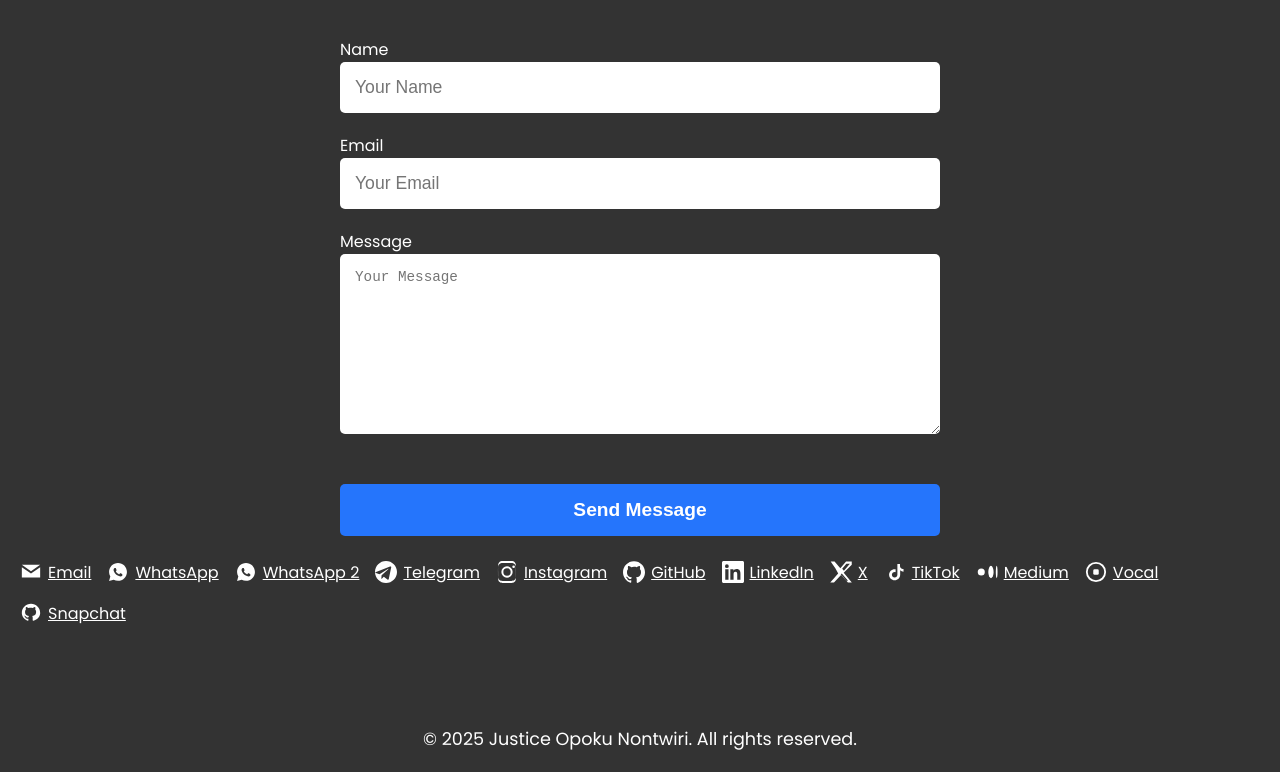
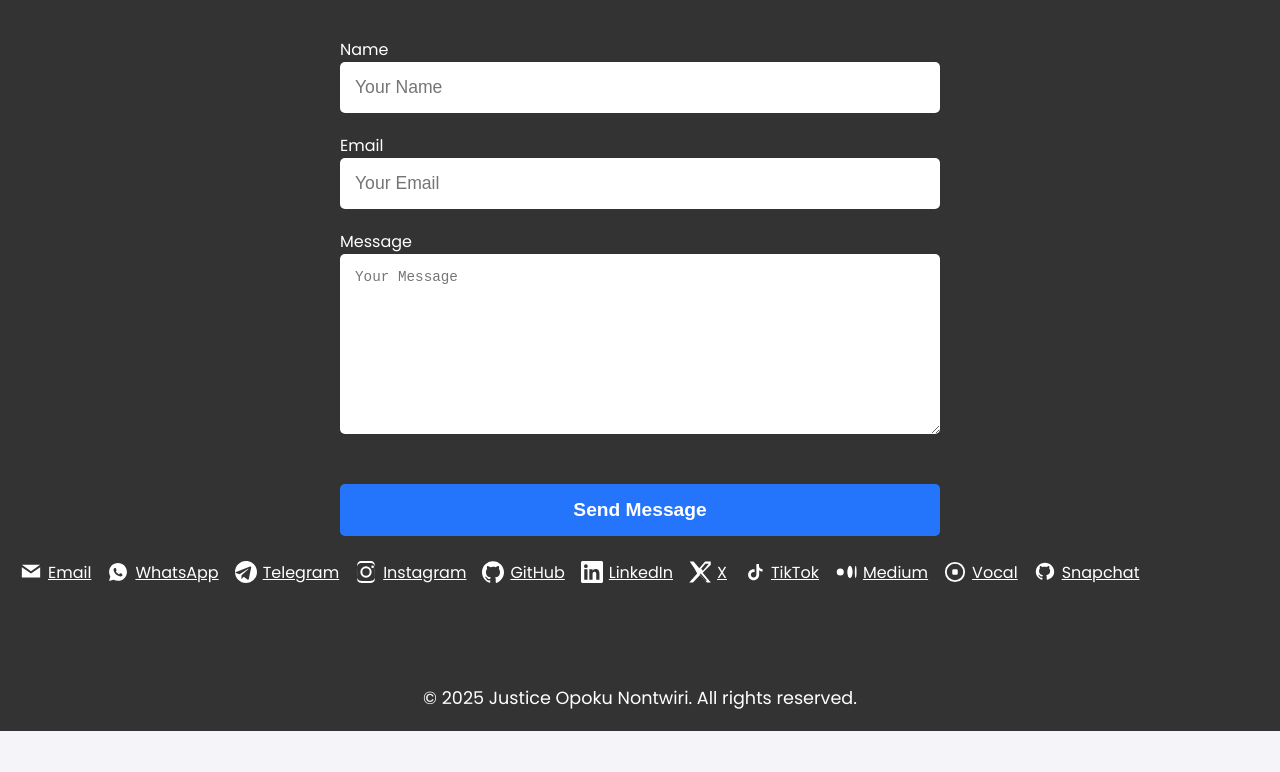
Before and after one commit to justiceopokunon/justiceopokunon.github.io, a plain HTML site: page index.html in a window 1280 px wide. Shown: the part 2435-3207 px from the top of the page. After the commit the page ends 3166 px from the top, so only its background shows below. Drawn offline with Linux system fonts and the light colour scheme.

Commit message:
Update index.html

```diff
--- a/index.html
+++ b/index.html
@@ -100,11 +100,6 @@
                     <svg width="22" height="22" fill="currentColor" viewBox="0 0 32 32"><path d="M16.003 3.003c-7.18 0-13 5.82-13 13 0 2.292.63 4.53 1.82 6.477L3 29l6.684-1.724c1.886 1.026 4.018 1.575 6.317 1.575h.002c7.18 0 13-5.82 13-13s-5.82-13-13-13zm6.54 17.83c-.27.758-1.567 1.456-2.157 1.552-.579.094-1.279.133-2.063-.133-.475-.155-1.088-.355-1.876-.696-3.303-1.423-5.408-4.72-5.572-4.943-.163-.223-1.326-1.77-1.326-3.38 0-1.61.834-2.405 1.13-2.731.296-.325.646-.406.86-.406.215 0 .43.002.617.011.199.009.464-.075.728.555.27.644.919 2.222.999 2.385.08.163.137.358.016.581-.121.223-.181.362-.358.557-.163.182-.345.404-.492.544-.163.155-.333.324-.143.637.19.313.844 1.394 1.81 2.261 1.244 1.111 2.288 1.457 2.601 1.611.312.155.493.13.676-.078.182-.209.779-.899.988-1.209.208-.31.418-.256.696-.155.278.101 1.76.829 2.063.98.304.152.506.229.58.356.073.127.073.732-.197 1.49z"/></svg>
                     WhatsApp
                 </a>
-                <!-- WhatsApp 2 -->
-                <a href="https://wa.me/233577904990" target="_blank" title="WhatsApp" style="display: flex; align-items: center; gap: 6px; color: white;">
-                    <svg width="22" height="22" fill="currentColor" viewBox="0 0 32 32"><path d="M16.003 3.003c-7.18 0-13 5.82-13 13 0 2.292.63 4.53 1.82 6.477L3 29l6.684-1.724c1.886 1.026 4.018 1.575 6.317 1.575h.002c7.18 0 13-5.82 13-13s-5.82-13-13-13zm6.54 17.83c-.27.758-1.567 1.456-2.157 1.552-.579.094-1.279.133-2.063-.133-.475-.155-1.088-.355-1.876-.696-3.303-1.423-5.408-4.72-5.572-4.943-.163-.223-1.326-1.77-1.326-3.38 0-1.61.834-2.405 1.13-2.731.296-.325.646-.406.86-.406.215 0 .43.002.617.011.199.009.464-.075.728.555.27.644.919 2.222.999 2.385.08.163.137.358.016.581-.121.223-.181.362-.358.557-.163.182-.345.404-.492.544-.163.155-.333.324-.143.637.19.313.844 1.394 1.81 2.261 1.244 1.111 2.288 1.457 2.601 1.611.312.155.493.13.676-.078.182-.209.779-.899.988-1.209.208-.31.418-.256.696-.155.278.101 1.76.829 2.063.98.304.152.506.229.58.356.073.127.073.732-.197 1.49z"/></svg>
-                    WhatsApp 2
-                </a>
                 <!-- Telegram -->
                 <a href="https://t.me/justiceopokunon" target="_blank" title="Telegram" style="display: flex; align-items: center; gap: 6px; color: white;">
                     <svg width="22" height="22" fill="currentColor" viewBox="0 0 24 24"><path d="M12,0C5.371,0,0,5.371,0,12c0,6.629,5.371,12,12,12s12-5.371,12-12C24,5.371,18.629,0,12,0z M17.633,7.209 l-2.6,12.294c-0.196,0.881-0.711,1.096-1.441,0.683l-3.984-2.938l-1.922,1.849c-0.212,0.212-0.389,0.389-0.799,0.389 l0.285-4.018l7.314-6.604c0.318-0.282-0.07-0.44-0.493-0.158l-9.05,5.701l-3.891-1.216c-0.845-0.262-0.86-0.845,0.176-1.252 l15.207-5.872C17.183,5.637,17.943,6.053,17.633,7.209z"/></svg>
```
